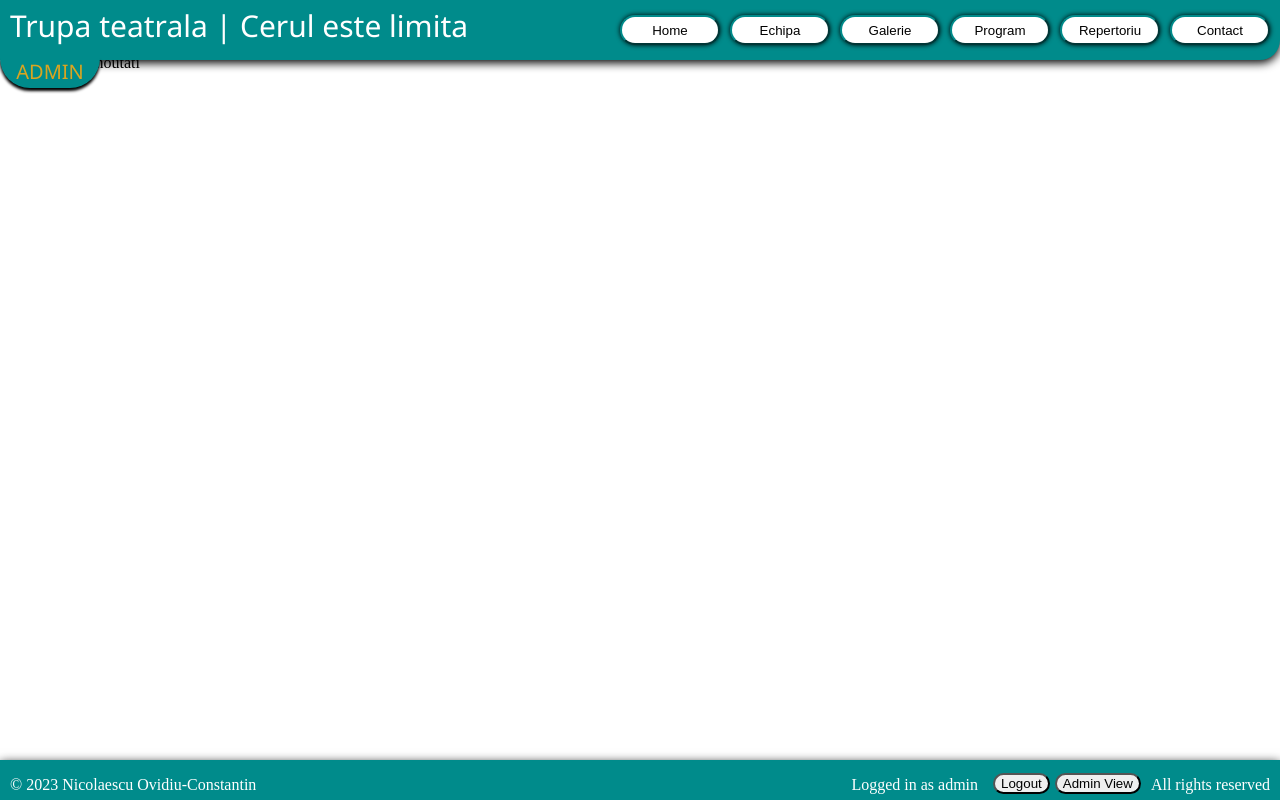
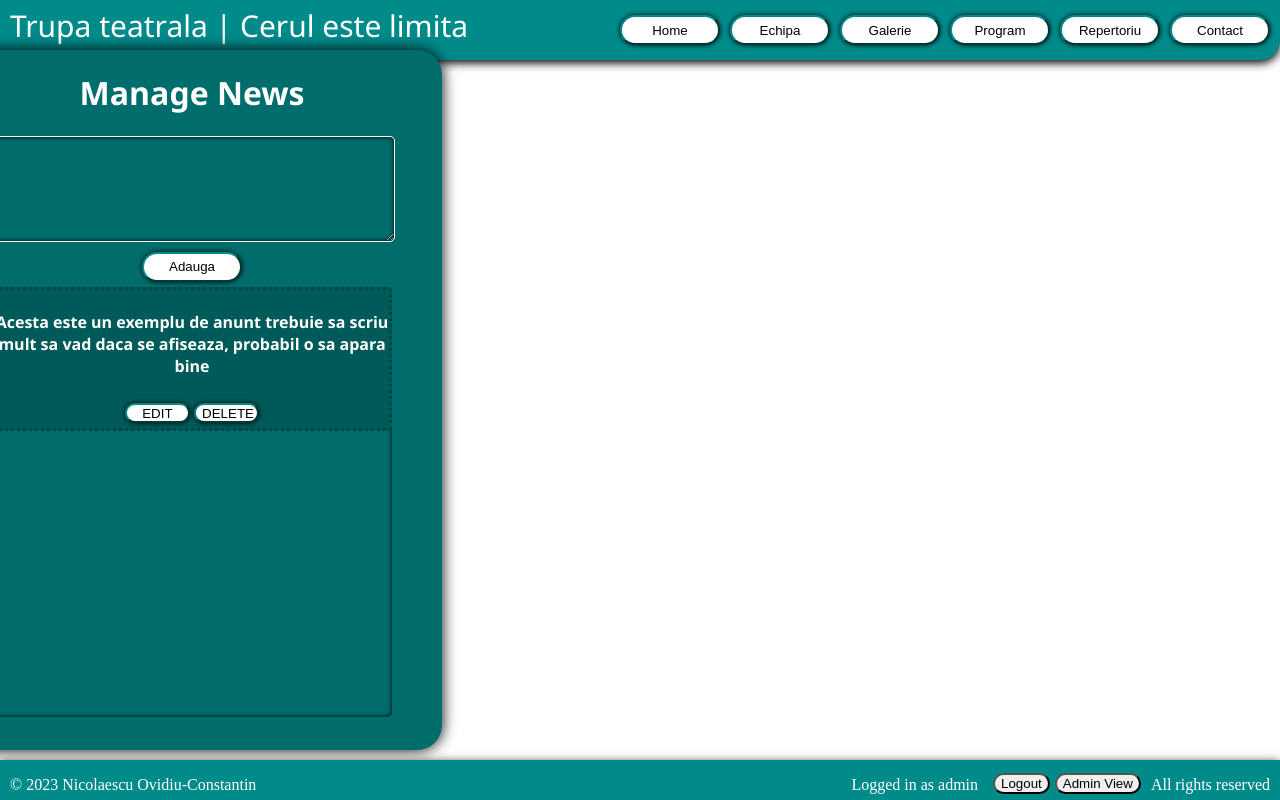
Before and after one commit to MindOfBear/Aplicatie-Web, a PHP site: page /admin.php in a window 1280 px wide. Run offline with PHP 8.4, Linux system fonts and the light colour scheme; the visitor is signed in with stand-in values (Sample User, id 1).

Commit message:
management noutati (neterminat)
+ alte optimizari

```diff
--- a/Aplicatie-Web-Dinamica/admin.php
+++ b/Aplicatie-Web-Dinamica/admin.php
@@ -4,10 +4,15 @@ include "header.html";
 session_start();
 
 $msgLogin = "";
+$emptyLogin="";
+$notNull = "";
 
 if ($_SERVER['REQUEST_METHOD'] === 'POST') {
     $username = $_POST['username'];
     $password = $_POST['password'];
+    if(empty($username) || empty($password)){
+        $emptyLogin = "You must enter username and password first!";
+    } else {
 
         $stmt = $connect->prepare("SELECT * FROM admin WHERE username = ?");
         $stmt->bind_param("s", $username);
@@ -27,24 +32,42 @@ if ($_SERVER['REQUEST_METHOD'] === 'POST') {
             $msgLogin = "Username or password are invalid!";
         }
     }
+}
 ?>
 <?php if(isset($_SESSION["loggedIn"])) { ?>
 <p class = "currentPage" style="color:goldenrod">ADMIN</p>
 <div class = "adminNoutati">
-    <p>Management noutati</p>
+    <h1>Manage News</h1>
+    <form method = "POST" action="administrare/manageNoutati.php">
+        <p style = "color:lightblue"><?php $notNull?></p>
+        <textarea for = "inputNoutati" type = "text" id = inputNoutati></textarea><br>
+        <button id = "sendButton">Adauga</button>
+    </form>
+
+    <form method = "GET" action = "administrare/manageNoutati.php">
+        <div class="displayInfo">
+            <div class="displayInfoSeparat">
+                <h4>Acesta este un exemplu de anunt trebuie sa scriu mult sa vad daca se afiseaza, probabil o sa apara bine</h4>
+                <button id = "manageButton">EDIT</button>
+                <button id = "manageButton">DELETE</button>
+            </div>
+
+        </div>
+    </form>
 
 </div>
 
 <?php } else {?>
 <div class="loginForm">
     <h1>Administrator view</h1>
-    <form method="POST">
+    <form method="POST" action = "admin.php">
         <label for="username" id = "textLogin">Username</label><br>
         <input id="inputLogin" type="text" name = "username"><br>
         <label for="password" id = "textLogin">Password</label><br>
         <input id="inputLogin" type="password" name ="password"><br>
         <button id = "loginButton">Log In</button>
         <p style = "color: lightblue"><?php echo $msgLogin;?></p>
+        <p style = "color: lightblue"><?php echo $emptyLogin;?></p>
     </form>
 </div>
 <?php
--- a/Aplicatie-Web-Dinamica/footer.php
+++ b/Aplicatie-Web-Dinamica/footer.php
@@ -7,7 +7,7 @@
            <a href="admin.php"> <button style = "float: right" class = "adminButton">Admin View</button></a>
 
            <?php if(isset($_SESSION["loggedIn"])) { ?>
-            <form method="POST">
+            <form method="POST" action="footer.php">
                 <input value="Logout" type="submit" name="logoutBtn" style = "float: right" class = "adminButton">
                 <p style = "float: right" class = "footerText">Logged in as admin</p>
 
@@ -15,6 +15,7 @@
             </form>
            <?php }
            if (isset($_POST['logoutBtn'])) {
+            session_start();
             session_destroy();
             header('Location: home.php');
            }
--- a/Aplicatie-Web-Dinamica/style.css
+++ b/Aplicatie-Web-Dinamica/style.css
@@ -308,3 +308,88 @@ body{
     width: 210px;
     height: 22px;
 }
+
+
+.adminNoutati{
+    text-align: center;
+    background-color:rgb(0, 109, 109);
+    width: 500px;
+    height: 700px;
+    position: fixed;
+    top: 50%;
+    left: 15%;
+    transform: translate(-50%, -50%);
+    color: white;
+    box-shadow: 0px 0px 15px black;
+    border-radius: 25px;
+    font-family: 'Segoe UI', Tahoma, Geneva, Verdana, sans-serif;
+    overflow: hidden;
+}
+
+#sendButton {
+    background-color: white;
+    size: 20px;
+    margin-top: 5px;
+    width: 100px;
+    height: 30px;
+    border-radius: 20px;
+    box-shadow: 0px 0px 5px black;
+    border-color: darkcyan;
+    transition: all 0.3s ease;
+    margin-bottom: 5px;
+
+}
+#sendButton:hover {
+    background-color:rgb(0, 109, 109);
+    color: white;
+    width: 110px;
+    height: 32px;
+}
+
+#inputNoutati{
+    border-radius: 5px;
+    box-shadow: inset 0px 0px 5px black;
+    border-color: rgb(255, 255, 255);
+    width: 400px;
+    height: 100px;
+    background-color: rgb(0, 109, 109);
+    color: white;
+    font-size: 15px;
+    font-family:'Segoe UI', Tahoma, Geneva, Verdana, sans-serif;
+    transition: all 0.3s ease;
+}
+
+#textNoutati{
+    font-size: 17px;
+}
+
+.displayInfo{
+
+    box-shadow: inset 0px 0px 5px black;
+    width: 400px;
+    height:430px;
+    border-radius: 5px;
+    margin-left: 50px;
+    overflow: scroll;
+}
+
+.displayInfo::-webkit-scrollbar{
+    display:none;
+}
+
+.displayInfoSeparat{
+    background-color:rgb(0, 90, 90);
+    border-style:dotted;
+    border-color:rgb(0, 68, 68);
+}
+
+#manageButton{
+    background-color: white;
+    margin-top: 5px;
+    width: 65px;
+    height: 20px;
+    border-radius: 20px;
+    box-shadow: 0px 0px 5px black;
+    border-color: darkcyan;
+    margin-bottom: 5px;
+}
```
Also changed, not shown: Aplicatie-Web-Dinamica/administrare/manageNoutati.php (added, +19 -0 lines). Lines whose indentation alone changed are shown as unchanged.
